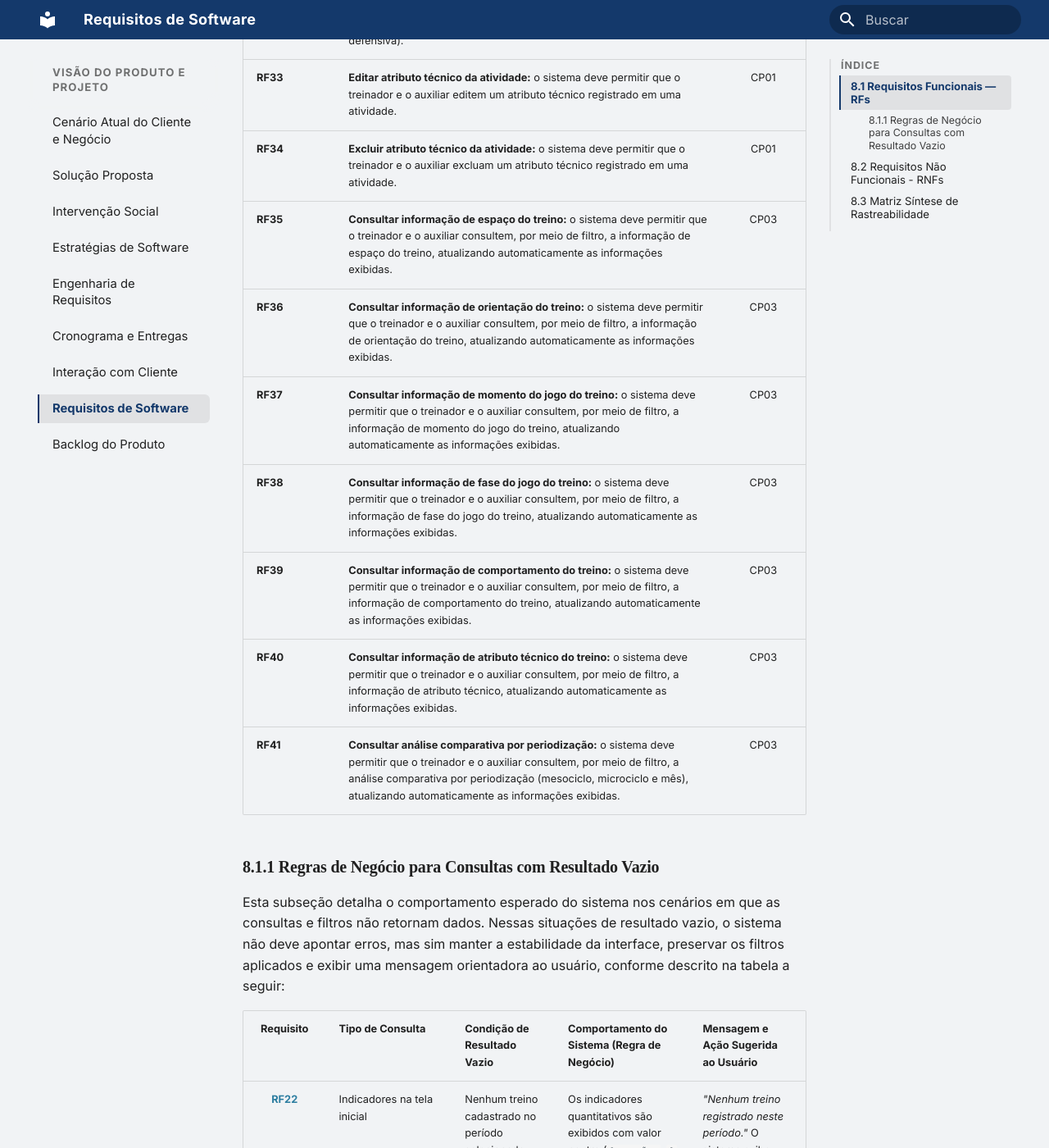
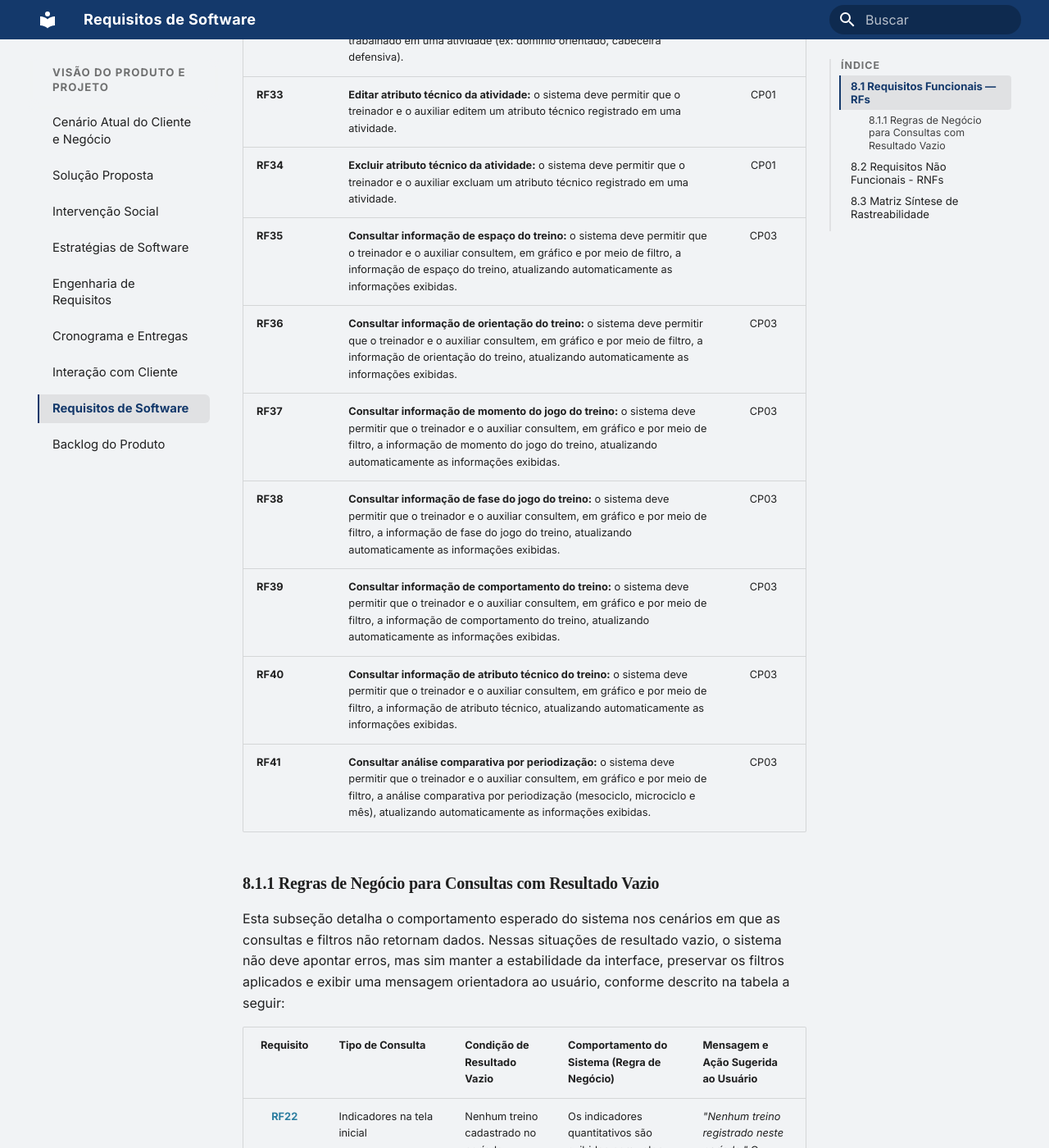
Before and after one commit to mdsreq-fga-unb/REQ-2026.2-T01-FutBoard, an MkDocs documentation site: the page built from docs/visao-produto/Requisitos-de-Software.md, in a window 1280 px wide and 1400 px high, scrolled down 3127 px. Shown: the whole window at 82% size. Built offline with MkDocs 1.6.1 and Material for MkDocs 9.7.7, drawn with Linux system fonts in a browser that asks for light colours; some of the changed text lies outside the part shown.

Commit message:
docs: adiciona termo gráfico para requisitos que exigem (RF25-26, RF35-41)

```diff
--- a/docs/visao-produto/Requisitos-de-Software.md
+++ b/docs/visao-produto/Requisitos-de-Software.md
@@ -10,49 +10,49 @@ Os requisitos funcionais abaixo descrevem as capacidades que o sistema deve ofer
   - **CP04** — Geração Automática de Relatórios
   - **CP05** — Controle de Perfis de Acesso
 
-| Identificador             | Descrição | CP de origem |
-|:--------------------------| :--- | :---: |
-| **RF01**                  | **Cadastrar macrociclo:** o sistema deve permitir que o treinador e o auxiliar cadastrem um novo macrociclo, informando campos como nome e data de início para organizar a periodização dos treinos. | CP02 |
-| **RF02**                  | **Editar macrociclo:** o sistema deve permitir que o treinador e o auxiliar editem os dados de um macrociclo anteriormente cadastrado. | CP02 |
-| **RF03**                  | **Excluir macrociclo:** o sistema deve permitir que o treinador e o auxiliar excluam um macrociclo cadastrado, removendo-o da estrutura de periodização. | CP02 |
-| **RF04**                  | **Cadastrar mesociclo:** o sistema deve permitir que o treinador e o auxiliar cadastrem um novo mesociclo vinculado a um macrociclo existente, informando o nome do mesociclo. | CP02 |
-| **RF05**                  | **Editar mesociclo:** o sistema deve permitir que o treinador e o auxiliar editem os dados de um mesociclo anteriormente cadastrado. | CP02 |
-| **RF06**                  | **Excluir mesociclo:** o sistema deve permitir que o treinador e o auxiliar excluam um mesociclo cadastrado. | CP02 |
-| **RF07**                  | **Cadastrar microciclo:** o sistema deve permitir que o treinador e o auxiliar cadastrem um novo microciclo vinculado a um mesociclo existente, informando o nome do microciclo. | CP02 |
-| **RF08**                  | **Editar microciclo:** o sistema deve permitir que o treinador e o auxiliar editem os dados de um microciclo anteriormente cadastrado. | CP02 |
-| **RF09**                  | **Excluir microciclo:** o sistema deve permitir que o treinador e o auxiliar excluam um microciclo cadastrado. | CP02 |
-| **RF10**                  | **Cadastrar comportamento:** o sistema deve permitir que o treinador e o auxiliar cadastrem um comportamento tático (ex: ofensivo, defensivo), para uso nas atividades. | CP01 |
-| **RF11**                  | **Editar comportamento:** o sistema deve permitir que o treinador e o auxiliar editem um comportamento tático já cadastrado. | CP01 |
-| **RF12**                  | **Excluir comportamento:** o sistema deve permitir que o treinador e o auxiliar excluam um comportamento tático cadastrado. | CP01 |
-| **RF13**                  | **Cadastrar atividade:** o sistema deve permitir que o treinador e o auxiliar cadastrem uma nova atividade, informando seus dados invariáveis: tipologia e tipo de SSP. | CP01 |
-| **RF14**                  | **Editar atividade:** o sistema deve permitir que o treinador e o auxiliar editem os dados de uma atividade já cadastrada. | CP01 |
-| **RF15**                  | **Excluir atividade:** o sistema deve permitir que o treinador e o auxiliar excluam uma atividade cadastrada. | CP01 |
-| **RF16**                  | **Cadastrar sessão:** o sistema deve permitir que o treinador e o auxiliar cadastrem uma nova sessão de treino vinculada à periodização (macrociclo, mesociclo e microciclo), contendo a data e o número sequencial da sessão. | CP01 |
-| **RF17**                  | **Editar sessão:** o sistema deve permitir que o treinador e o auxiliar editem os dados de uma sessão de treino já cadastrada. | CP01 |
-| **RF18**                  | **Excluir sessão:** o sistema deve permitir que o treinador e o auxiliar excluam uma sessão de treino cadastrada. | CP01 |
-| **RF19**                  | **Cadastrar atividade na biblioteca:** o sistema deve permitir que o treinador e o auxiliar cadastrem uma atividade diretamente na biblioteca de treinos, independentemente do cadastro de uma sessão específica, para que ela fique disponível para reutilização futura. | CP01 |
-| **RF20**                  | **Editar atividade na biblioteca:** o sistema deve permitir que o treinador e o auxiliar editem uma atividade cadastrada na biblioteca de treinos.  | CP01 |
-| **RF21**                  | **Excluir atividade na biblioteca:** o sistema deve permitir que o treinador e o auxiliar excluam uma atividade cadastrada na biblioteca de treinos. | CP01 |
-| <a id="rf22"></a>**RF22** | **Exibir indicador de treino:** o sistema deve exibir, para o treinador e o auxiliar, indicadores como número de sessões, minutos totais de treino, variabilidade de exercícios e número de execuções. | CP03 |
-| **RF23**                  | **Reutilizar atividade cadastrada:** o sistema deve permitir que o treinador e o auxiliar adicionem a uma sessão de treino uma atividade já cadastrada na biblioteca, preenchendo automaticamente, no momento da seleção, os campos inerentes à atividade. | CP01 |
-| <a id="rf24"></a>**RF24** | **Consultar informação de atividade do treino:** o sistema deve permitir que o treinador e o auxiliar consultem, por meio de filtro, a informação de atividade, atualizando automaticamente as informações exibidas. | CP03 |
-| <a id="rf25"></a>**RF25** | **Gerar relatório de treino:** o sistema deve permitir que o treinador e o auxiliar gerem um relatório do treino em formato PDF. | CP04 |
-| **RF26**                  | **Alternar unidade de tempo:** o sistema deve permitir que o treinador e o auxiliar alternem a visualização do tempo das atividades entre tempo absoluto (em minutos) e tempo relativo (em porcentagem do tempo total da sessão). | CP03 |
-| **RF27**                  | **Criar conta:** o sistema deve permitir que o treinador e o auxiliar criem uma conta de acesso à aplicação. | CP05 |
-| **RF28**                  | **Fazer login:** o sistema deve permitir que o treinador e o auxiliar se autentiquem na aplicação a partir de um login e senha de acesso. | CP05 |
-| **RF29**                  | **Anexar imagem à atividade:** o sistema deve permitir que o treinador e o auxiliar anexem uma imagem a uma atividade cadastrada na biblioteca, exibindo-a junto à atividade na biblioteca e nas sessões de treino em que ela for incluída. | CP01 |
-| **RF30**                  | **Registrar pontuação da atividade:** o sistema deve permitir que o treinador e o auxiliar registrem, para cada atividade de uma sessão, a pontuação planejada e a pontuação obtida em cada repetição. | CP03 |
-| **RF31**                  | **Gerar análise textual do treino:** o sistema deve permitir que o treinador e o auxiliar gerem, com inteligência artificial, uma análise textual (insight) sobre as informações do treino. | CP03 |
-| **RF32**                  | **Registrar atributo técnico da atividade:** o sistema deve permitir que o treinador e o auxiliar registrem, de forma opcional, o atributo técnico trabalhado em uma atividade (ex: domínio orientado, cabeceira defensiva). | CP01 |
-| **RF33**                  | **Editar atributo técnico da atividade:** o sistema deve permitir que o treinador e o auxiliar editem um atributo técnico registrado em uma atividade. | CP01 |
-| **RF34**                  | **Excluir atributo técnico da atividade:** o sistema deve permitir que o treinador e o auxiliar excluam um atributo técnico registrado em uma atividade. | CP01 |
-| <a id="rf37"></a>**RF35** | **Consultar informação de espaço do treino:** o sistema deve permitir que o treinador e o auxiliar consultem, por meio de filtro, a informação de espaço do treino, atualizando automaticamente as informações exibidas. | CP03 |
-| <a id="rf38"></a>**RF36** | **Consultar informação de orientação do treino:** o sistema deve permitir que o treinador e o auxiliar consultem, por meio de filtro, a informação de orientação do treino, atualizando automaticamente as informações exibidas. | CP03 |
-| <a id="rf39"></a>**RF37** | **Consultar informação de momento do jogo do treino:** o sistema deve permitir que o treinador e o auxiliar consultem, por meio de filtro, a informação de momento do jogo do treino, atualizando automaticamente as informações exibidas. | CP03 |
-| <a id="rf40"></a>**RF38** | **Consultar informação de fase do jogo do treino:** o sistema deve permitir que o treinador e o auxiliar consultem, por meio de filtro, a informação de fase do jogo do treino, atualizando automaticamente as informações exibidas. | CP03 |
-| <a id="rf41"></a>**RF39** | **Consultar informação de comportamento do treino:** o sistema deve permitir que o treinador e o auxiliar consultem, por meio de filtro, a informação de comportamento do treino, atualizando automaticamente as informações exibidas. | CP03 |
-| <a id="rf42"></a>**RF40** | **Consultar informação de atributo técnico do treino:** o sistema deve permitir que o treinador e o auxiliar consultem, por meio de filtro, a informação de atributo técnico, atualizando automaticamente as informações exibidas. | CP03 |
-| <a id="rf43"></a>**RF41** | **Consultar análise comparativa por periodização:** o sistema deve permitir que o treinador e o auxiliar consultem, por meio de filtro, a análise comparativa por periodização (mesociclo, microciclo e mês), atualizando automaticamente as informações exibidas. | CP03 |
+| Identificador             | Descrição                                                                                                                                                                                                                                                                       | CP de origem |
+|:--------------------------|:--------------------------------------------------------------------------------------------------------------------------------------------------------------------------------------------------------------------------------------------------------------------------------| :---: |
+| **RF01**                  | **Cadastrar macrociclo:** o sistema deve permitir que o treinador e o auxiliar cadastrem um novo macrociclo, informando campos como nome e data de início para organizar a periodização dos treinos.                                                                            | CP02 |
+| **RF02**                  | **Editar macrociclo:** o sistema deve permitir que o treinador e o auxiliar editem os dados de um macrociclo anteriormente cadastrado.                                                                                                                                          | CP02 |
+| **RF03**                  | **Excluir macrociclo:** o sistema deve permitir que o treinador e o auxiliar excluam um macrociclo cadastrado, removendo-o da estrutura de periodização.                                                                                                                        | CP02 |
+| **RF04**                  | **Cadastrar mesociclo:** o sistema deve permitir que o treinador e o auxiliar cadastrem um novo mesociclo vinculado a um macrociclo existente, informando o nome do mesociclo.                                                                                                  | CP02 |
+| **RF05**                  | **Editar mesociclo:** o sistema deve permitir que o treinador e o auxiliar editem os dados de um mesociclo anteriormente cadastrado.                                                                                                                                            | CP02 |
+| **RF06**                  | **Excluir mesociclo:** o sistema deve permitir que o treinador e o auxiliar excluam um mesociclo cadastrado.                                                                                                                                                                    | CP02 |
+| **RF07**                  | **Cadastrar microciclo:** o sistema deve permitir que o treinador e o auxiliar cadastrem um novo microciclo vinculado a um mesociclo existente, informando o nome do microciclo.                                                                                                | CP02 |
+| **RF08**                  | **Editar microciclo:** o sistema deve permitir que o treinador e o auxiliar editem os dados de um microciclo anteriormente cadastrado.                                                                                                                                          | CP02 |
+| **RF09**                  | **Excluir microciclo:** o sistema deve permitir que o treinador e o auxiliar excluam um microciclo cadastrado.                                                                                                                                                                  | CP02 |
+| **RF10**                  | **Cadastrar comportamento:** o sistema deve permitir que o treinador e o auxiliar cadastrem um comportamento tático (ex: ofensivo, defensivo), para uso nas atividades.                                                                                                         | CP01 |
+| **RF11**                  | **Editar comportamento:** o sistema deve permitir que o treinador e o auxiliar editem um comportamento tático já cadastrado.                                                                                                                                                    | CP01 |
+| **RF12**                  | **Excluir comportamento:** o sistema deve permitir que o treinador e o auxiliar excluam um comportamento tático cadastrado.                                                                                                                                                     | CP01 |
+| **RF13**                  | **Cadastrar atividade:** o sistema deve permitir que o treinador e o auxiliar cadastrem uma nova atividade, informando seus dados invariáveis: tipologia e tipo de SSP.                                                                                                         | CP01 |
+| **RF14**                  | **Editar atividade:** o sistema deve permitir que o treinador e o auxiliar editem os dados de uma atividade já cadastrada.                                                                                                                                                      | CP01 |
+| **RF15**                  | **Excluir atividade:** o sistema deve permitir que o treinador e o auxiliar excluam uma atividade cadastrada.                                                                                                                                                                   | CP01 |
+| **RF16**                  | **Cadastrar sessão:** o sistema deve permitir que o treinador e o auxiliar cadastrem uma nova sessão de treino vinculada à periodização (macrociclo, mesociclo e microciclo), contendo a data e o número sequencial da sessão.                                                  | CP01 |
+| **RF17**                  | **Editar sessão:** o sistema deve permitir que o treinador e o auxiliar editem os dados de uma sessão de treino já cadastrada.                                                                                                                                                  | CP01 |
+| **RF18**                  | **Excluir sessão:** o sistema deve permitir que o treinador e o auxiliar excluam uma sessão de treino cadastrada.                                                                                                                                                               | CP01 |
+| **RF19**                  | **Cadastrar atividade na biblioteca:** o sistema deve permitir que o treinador e o auxiliar cadastrem uma atividade diretamente na biblioteca de treinos, independentemente do cadastro de uma sessão específica, para que ela fique disponível para reutilização futura.       | CP01 |
+| **RF20**                  | **Editar atividade na biblioteca:** o sistema deve permitir que o treinador e o auxiliar editem uma atividade cadastrada na biblioteca de treinos.                                                                                                                              | CP01 |
+| **RF21**                  | **Excluir atividade na biblioteca:** o sistema deve permitir que o treinador e o auxiliar excluam uma atividade cadastrada na biblioteca de treinos.                                                                                                                            | CP01 |
+| <a id="rf22"></a>**RF22** | **Exibir indicador de treino:** o sistema deve exibir, para o treinador e o auxiliar, indicadores como número de sessões, minutos totais de treino, variabilidade de exercícios e número de execuções.                                                                          | CP03 |
+| **RF23**                  | **Reutilizar atividade cadastrada:** o sistema deve permitir que o treinador e o auxiliar adicionem a uma sessão de treino uma atividade já cadastrada na biblioteca, preenchendo automaticamente, no momento da seleção, os campos inerentes à atividade.                      | CP01 |
+| <a id="rf24"></a>**RF24** | **Consultar informação de atividade do treino:** o sistema deve permitir que o treinador e o auxiliar consultem, em gráfico e por meio de filtro, a informação de atividade, atualizando automaticamente as informações exibidas.                                               | CP03 |
+| <a id="rf25"></a>**RF25** | **Gerar relatório de treino:** o sistema deve permitir que o treinador e o auxiliar gerem um relatório do treino em formato PDF.                                                                                                                                                | CP04 |
+| **RF26**                  | **Alternar unidade de tempo:** o sistema deve permitir que o treinador e o auxiliar alternem, nos gŕaficos, a visualização do tempo das atividades entre tempo absoluto (em minutos) e tempo relativo (em porcentagem do tempo total da sessão).                                | CP03 |
+| **RF27**                  | **Criar conta:** o sistema deve permitir que o treinador e o auxiliar criem uma conta de acesso à aplicação.                                                                                                                                                                    | CP05 |
+| **RF28**                  | **Fazer login:** o sistema deve permitir que o treinador e o auxiliar se autentiquem na aplicação a partir de um login e senha de acesso.                                                                                                                                       | CP05 |
+| **RF29**                  | **Anexar imagem à atividade:** o sistema deve permitir que o treinador e o auxiliar anexem uma imagem a uma atividade cadastrada na biblioteca, exibindo-a junto à atividade na biblioteca e nas sessões de treino em que ela for incluída.                                     | CP01 |
+| **RF30**                  | **Registrar pontuação da atividade:** o sistema deve permitir que o treinador e o auxiliar registrem, para cada atividade de uma sessão, a pontuação planejada e a pontuação obtida em cada repetição.                                                                          | CP03 |
+| **RF31**                  | **Gerar análise textual do treino:** o sistema deve permitir que o treinador e o auxiliar gerem, com inteligência artificial, uma análise textual (insight) sobre as informações do treino.                                                                                     | CP03 |
+| **RF32**                  | **Registrar atributo técnico da atividade:** o sistema deve permitir que o treinador e o auxiliar registrem, de forma opcional, o atributo técnico trabalhado em uma atividade (ex: domínio orientado, cabeceira defensiva).                                                    | CP01 |
+| **RF33**                  | **Editar atributo técnico da atividade:** o sistema deve permitir que o treinador e o auxiliar editem um atributo técnico registrado em uma atividade.                                                                                                                          | CP01 |
+| **RF34**                  | **Excluir atributo técnico da atividade:** o sistema deve permitir que o treinador e o auxiliar excluam um atributo técnico registrado em uma atividade.                                                                                                                        | CP01 |
+| <a id="rf37"></a>**RF35** | **Consultar informação de espaço do treino:** o sistema deve permitir que o treinador e o auxiliar consultem, em gráfico e por meio de filtro, a informação de espaço do treino, atualizando automaticamente as informações exibidas.                                           | CP03 |
+| <a id="rf38"></a>**RF36** | **Consultar informação de orientação do treino:** o sistema deve permitir que o treinador e o auxiliar consultem, em gráfico e por meio de filtro, a informação de orientação do treino, atualizando automaticamente as informações exibidas.                                   | CP03 |
+| <a id="rf39"></a>**RF37** | **Consultar informação de momento do jogo do treino:** o sistema deve permitir que o treinador e o auxiliar consultem, em gráfico e por meio de filtro, a informação de momento do jogo do treino, atualizando automaticamente as informações exibidas.                         | CP03 |
+| <a id="rf40"></a>**RF38** | **Consultar informação de fase do jogo do treino:** o sistema deve permitir que o treinador e o auxiliar consultem, em gráfico e por meio de filtro, a informação de fase do jogo do treino, atualizando automaticamente as informações exibidas.                               | CP03 |
+| <a id="rf41"></a>**RF39** | **Consultar informação de comportamento do treino:** o sistema deve permitir que o treinador e o auxiliar consultem, em gráfico e por meio de filtro, a informação de comportamento do treino, atualizando automaticamente as informações exibidas.                             | CP03 |
+| <a id="rf42"></a>**RF40** | **Consultar informação de atributo técnico do treino:** o sistema deve permitir que o treinador e o auxiliar consultem, em gráfico e por meio de filtro, a informação de atributo técnico, atualizando automaticamente as informações exibidas.                                 | CP03 |
+| <a id="rf43"></a>**RF41** | **Consultar análise comparativa por periodização:** o sistema deve permitir que o treinador e o auxiliar consultem, em gráfico e por meio de filtro, a análise comparativa por periodização (mesociclo, microciclo e mês), atualizando automaticamente as informações exibidas. | CP03 |
 
 ### 8.1.1 Regras de Negócio para Consultas com Resultado Vazio
 
```
